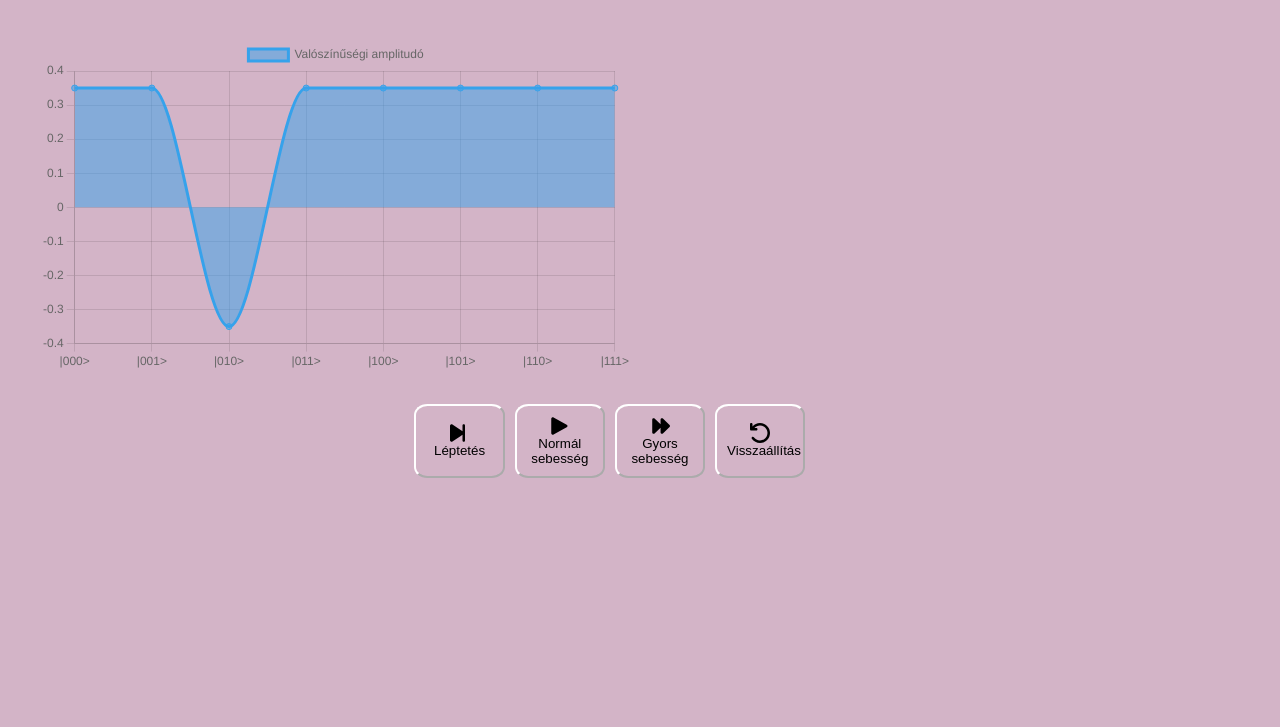
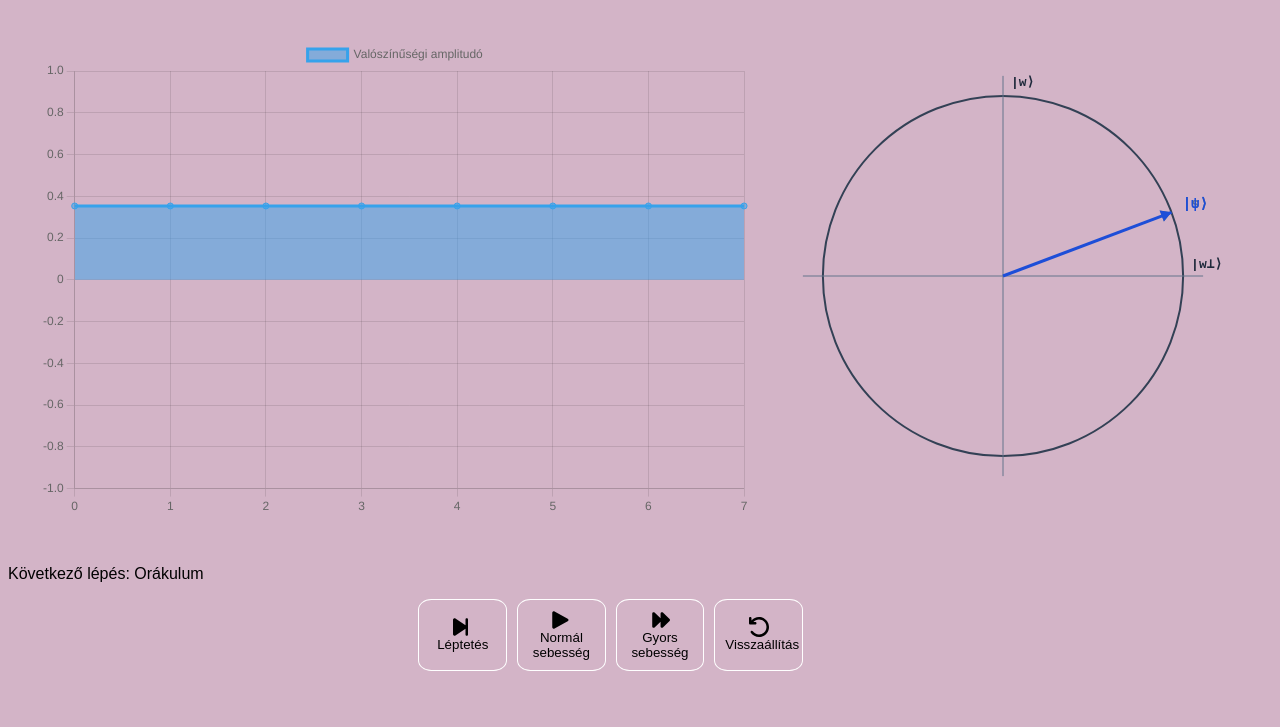
Before and after one commit to BBDenes/grover-alg-sim, a plain HTML site: page index.html in a window 1280 px wide. Shown: the part 73-800 px from the top of the page. Drawn offline with Linux system fonts and the light colour scheme.

Commit message:
vector canvas, 2 buttons operational:D

```diff
--- a/index.css
+++ b/index.css
@@ -1,5 +1,6 @@
 body{
     background-color: rgb(211, 180, 199);
+    font-family: Arial, Helvetica, sans-serif;
 }
 
 .buttonContainer{
@@ -16,8 +17,8 @@ body{
     height: fill;
     background-color: rgba(152, 152, 152, 0);
     border-radius: 15%;
-    border-color: white;
     padding: 10px;
+    border: 1px solid white;
 }
 
 .btn svg{
@@ -49,13 +50,16 @@ svg.icon {
     height: 70%;
     gap: 16px;
     box-sizing: border-box;
+    max-height: 550px;
 }
 
 #probCanvasWrapper{
-    width: 50%;
+    width: 60%;
     aspect-ratio: 16 / 9;
 }
 
 #vectorCanvasWrapper{
-    width: 50%;
+    width: 40%;
+    aspect-ratio: 1 / 1;
+    position: relative;
 }
--- a/index.html
+++ b/index.html
@@ -16,6 +16,7 @@
             <canvas id="vectorCanvas"></canvas>
         </div>
     </div>
+    <p id="phase">Kövezkező fázis:</p>
     <div class="buttonContainer">
         <button id="stepBtn" class="btn">
             <svg class="icon" xmlns="http://www.w3.org/2000/svg" viewBox="0 0 512 512"><!--!Font Awesome Free v7.3.1 by @fontawesome - https://fontawesome.com License - https://fontawesome.com/license/free Copyright 2026 Fonticons, Inc.--><path d="M21 36.8c12.9-7 28.7-6.3 41 1.8L320 208.1 320 64c0-17.7 14.3-32 32-32s32 14.3 32 32l0 384c0 17.7-14.3 32-32 32s-32-14.3-32-32l0-144.1-258 169.6c-12.3 8.1-28 8.8-41 1.8S0 454.7 0 440L0 72C0 57.3 8.1 43.8 21 36.8z"/></svg>
--- a/scripts/canvas.js
+++ b/scripts/canvas.js
@@ -28,6 +28,12 @@ function initGraph(id, title) {
                   fullSize: true,
                }
             },
+            scales: {
+                y: {
+                    suggestedMin: -1,
+                    suggestedMax: 1
+                }
+            }
 
         },
     });
@@ -52,3 +58,98 @@ function updateGraph(chart, data){
     chart.update();
 
 }
+
+function drawVectorView(canvasId, engine) {
+    const canvas = document.getElementById(canvasId);
+    const wrapper = canvas.parentElement;
+
+    canvas.width = wrapper.clientWidth;
+    canvas.height = wrapper.clientHeight;
+
+    const ctx = canvas.getContext('2d');
+    const w = canvas.width;
+    const h = canvas.height;
+
+    ctx.clearRect(0, 0, w, h);
+
+    const cx = w / 2;
+    const cy = h / 2;
+    const radius = Math.min(w, h) * 0.38;
+
+    const toPixelX = (x) => cx + x * radius;
+    const toPixelY = (y) => cy - y * radius;
+
+    ctx.beginPath();
+    ctx.arc(cx, cy, radius, 0, 2 * Math.PI);
+    ctx.strokeStyle = '#334155';
+    ctx.lineWidth = 2;
+    ctx.stroke();
+
+    ctx.beginPath();
+    ctx.moveTo(cx - radius - 20, cy);
+    ctx.lineTo(cx + radius + 20, cy);
+    ctx.moveTo(cx, cy + radius + 20);
+    ctx.lineTo(cx, cy - radius - 20);
+    ctx.strokeStyle = '#64748b';
+    ctx.lineWidth = 1;
+    ctx.stroke();
+
+    ctx.fillStyle = '#1e293b';
+    ctx.font = 'bold 13px monospace';
+    ctx.fillText('|w⊥⟩', cx + radius + 8, cy - 8);
+    ctx.fillText('|w⟩', cx + 8, cy - radius - 10);
+
+
+    const initY = 1 / Math.sqrt(engine.N);
+    const initX = Math.sqrt(1 - initY * initY);
+    drawArrow(ctx, cx, cy, toPixelX(initX), toPixelY(initY), '#64748b', '|s⟩', true);
+
+    const { x, y } = engine.getCoordinates();
+    drawArrow(ctx, cx, cy, toPixelX(x), toPixelY(y), '#1d4ed8', '|ψ⟩', false);
+}
+
+function drawArrow(ctx, fromX, fromY, toX, toY, color, label = '', isDashed = false) {
+    const headLen = 12; // nyílhegy hossza pixelben
+    const angle = Math.atan2(toY - fromY, toX - fromX);
+
+    ctx.save();
+    ctx.strokeStyle = color;
+    ctx.fillStyle = color;
+    ctx.lineWidth = isDashed ? 1.5 : 3;
+
+    if (isDashed) {
+        ctx.setLineDash([5, 5]);
+    }
+
+    ctx.beginPath();
+    ctx.moveTo(fromX, fromY);
+    ctx.lineTo(toX, toY);
+    ctx.stroke();
+
+    ctx.setLineDash([]);
+    ctx.beginPath();
+    ctx.moveTo(toX, toY);
+    ctx.lineTo(
+        toX - headLen * Math.cos(angle - Math.PI / 6),
+        toY - headLen * Math.sin(angle - Math.PI / 6)
+    );
+    ctx.lineTo(
+        toX - headLen * Math.cos(angle + Math.PI / 6),
+        toY - headLen * Math.sin(angle + Math.PI / 6)
+    );
+    ctx.closePath();
+    ctx.fill();
+
+    if (label) {
+        ctx.font = 'bold 14px monospace';
+        ctx.fillText(label, toX + 12 * Math.cos(angle), toY + 12 * Math.sin(angle));
+    }
+
+    ctx.restore();
+}
+
+function updatePhaseText(id, engine) {
+    let elem = document.getElementById(id);
+
+    elem.textContent = `Következő lépés: ${engine.nextStep}`;
+}
--- a/scripts/groverEngine.js
+++ b/scripts/groverEngine.js
@@ -1,7 +1,7 @@
 
 const Steps = {
-    ORACLE: "oracle",
-    DIFFUSION: "diffusion"
+    ORACLE: "Orákulum",
+    DIFFUSION: "Diffúzió"
 };
 
 class GroverEngine{
@@ -12,9 +12,7 @@ class GroverEngine{
     getFormattedState(){
         let arr = [];
         for (let i = 0; i < this.state.length; i++) {
-            arr[i] = {};
-            arr[i].key = i;
-            arr[i].value = this.state[i];
+            arr[i] = {key: i, value: this.state[i]};
         }
 
         return arr;
--- a/scripts/main.js
+++ b/scripts/main.js
@@ -1,31 +1,29 @@
 let n;
 let N;
 let state;
-
+let engine;
 let graph = initGraph("probCanvas","Valószínűségi amplitudók eloszlása");
 
-var testData1 = [
-    { key: "|000>", value: 0.35 },
-    { key: "|001>", value: 0.35 },
-    { key: "|010>", value: -0.35 },
-    { key: "|011>", value: 0.35 },
-    { key: "|100>", value: 0.35 },
-    { key: "|101>", value: 0.35 },
-    { key: "|110>", value: 0.35 },
-    { key: "|111>", value: 0.35 }
-];
-var testData2 = [
-    { key: "|000>", value: 0.35 },
-    { key: "|001>", value: 0.4 },
-    { key: "|010>", value: 0.5 },
-    { key: "|011>", value: 0.4 },
-    { key: "|100>", value: 0.35 },
-    { key: "|101>", value: 0.35 },
-    { key: "|110>", value: 0.35 },
-    { key: "|111>", value: 0.35 }
-];
 
-updateGraph(graph, testData1);
+function initScene() {
+    engine = new GroverEngine(3, 5);
+    render();
+}
+initScene();
+
+document.getElementById("stepBtn").addEventListener("click", ()=>{
+    stepEngine();
+});
+document.getElementById("resetBtn").addEventListener("click", ()=>{
+    initScene();
+});
+
+
+function render() {
+    updateGraph(graph, engine.getFormattedState());
+    drawVectorView('vectorCanvas', engine);
+    updatePhaseText("phase", engine);
+}
 
 function init(size) {
     n = size;
@@ -50,3 +48,8 @@ function getCoordinates(state, targetInd){
 function getProbability(state, targetInd){
     return Math.pow(state[targetInd], 2);
 }
+
+function stepEngine() {
+    engine.stepForward();
+    render();
+}
```
